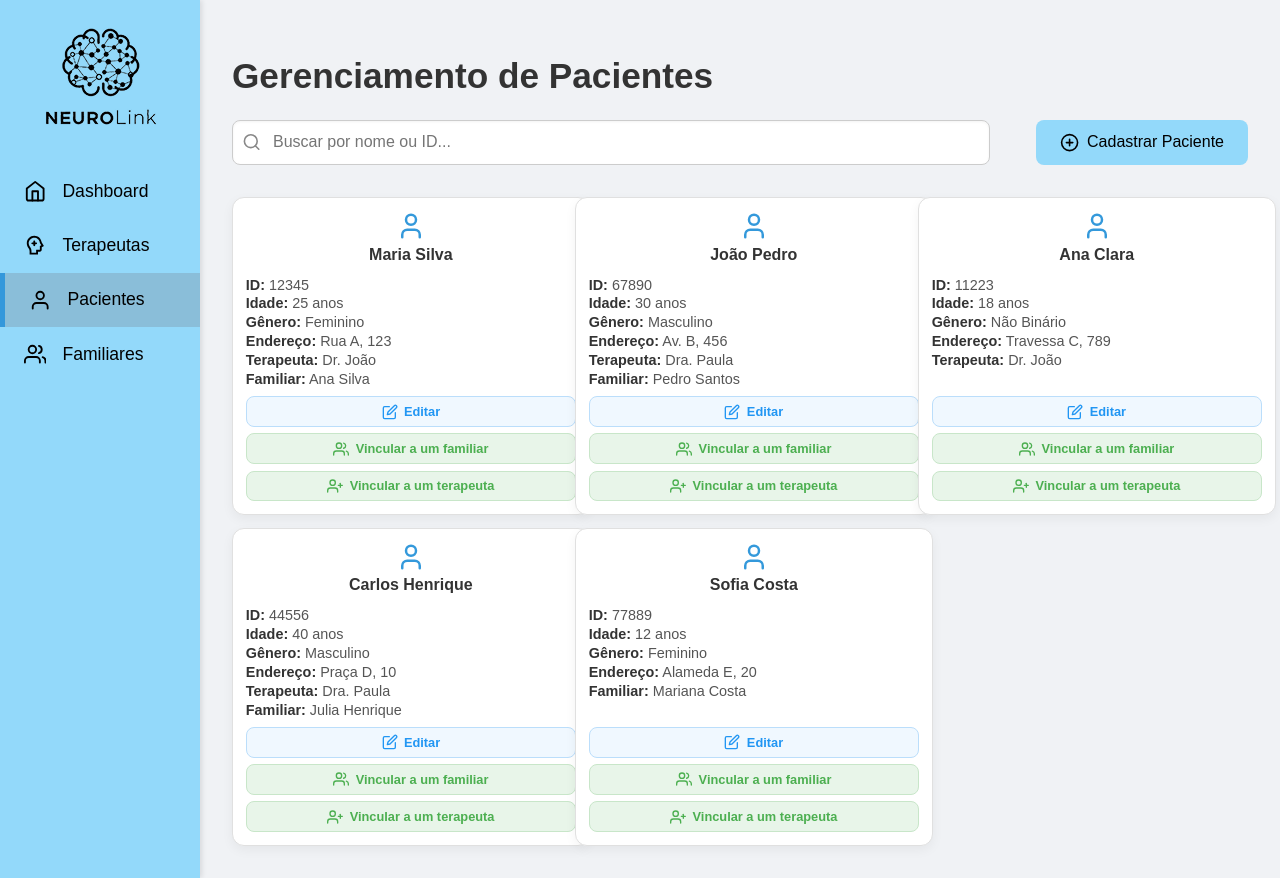
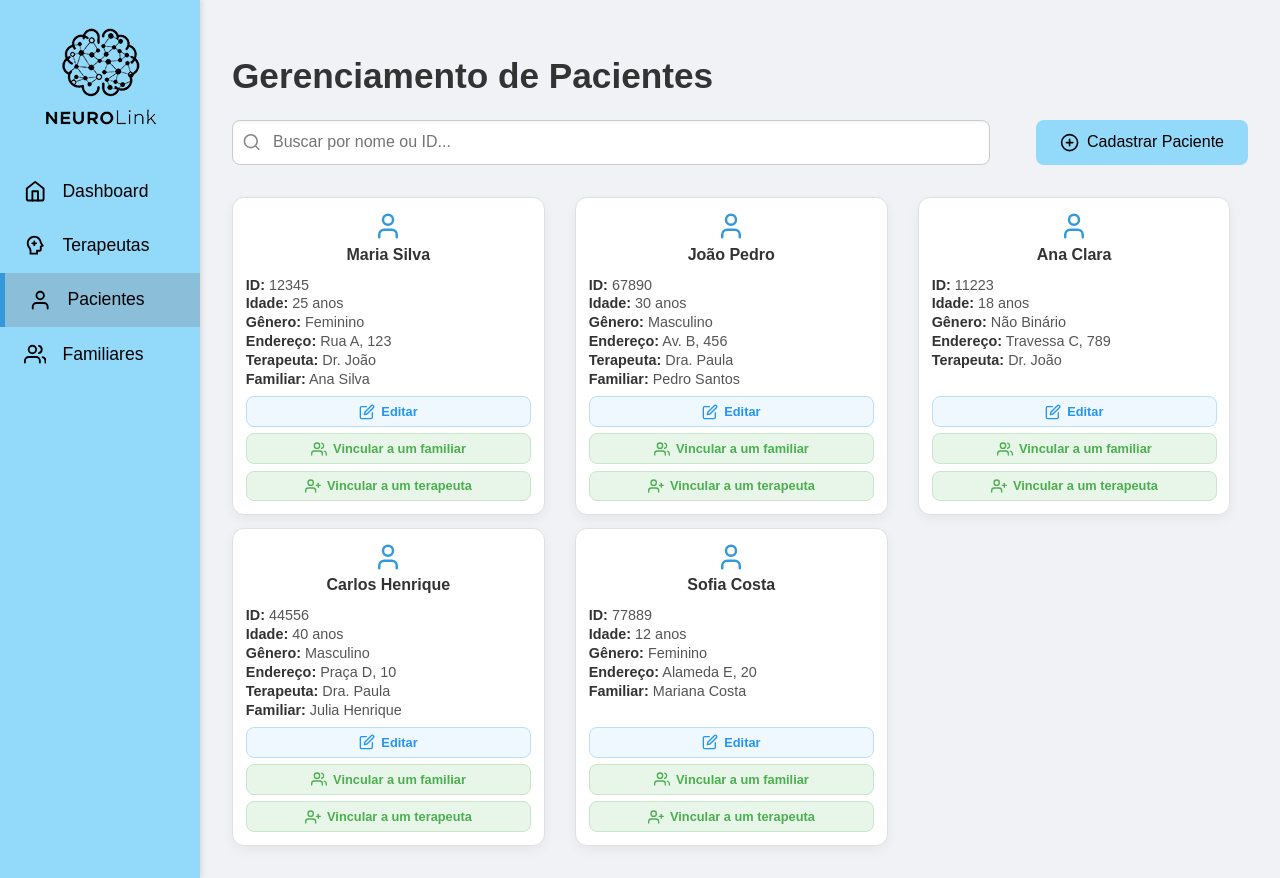
Before and after one commit to Davilmao1306/MI-ENG-SOFTWARE, a React (Vite) app in the folder front-end/: page /pacientes in a window 1280 px wide. Built offline with nearby package versions, Linux system fonts and the light colour scheme.

Commit message:
Ajuste card paciente

```diff
--- a/front-end/src/componentes/PacienteCard/paciente-card.estilo.css
+++ b/front-end/src/componentes/PacienteCard/paciente-card.estilo.css
@@ -9,7 +9,7 @@
   text-align: center;
   border: 1px solid #e0e0e0;
 
-  max-width: 370px;
+  max-width: 285px;
   width: 100%;
 }
 
```
